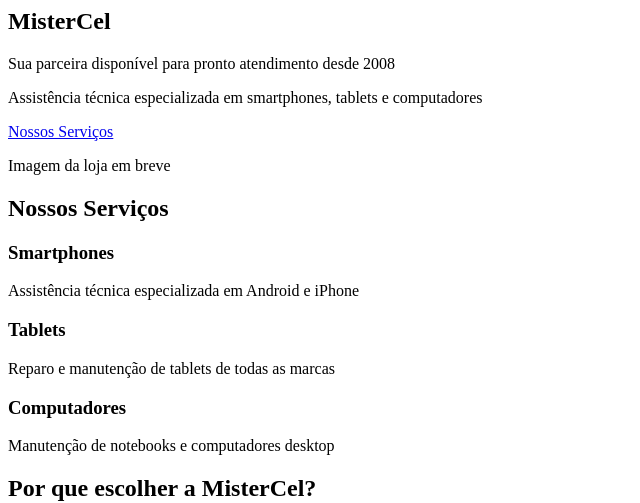
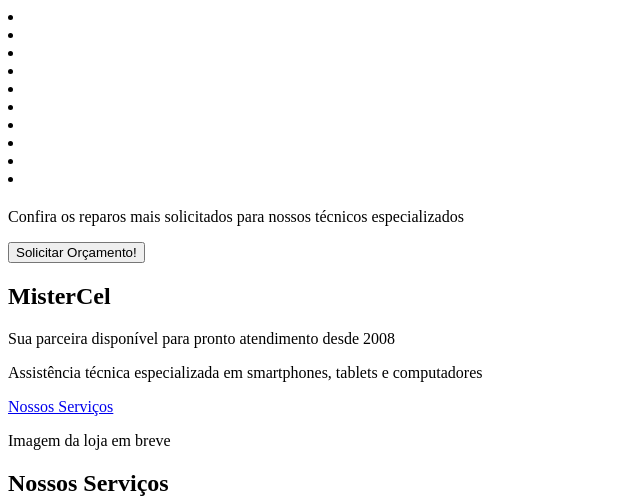
Before and after one commit to MRPSouza/Host, a PHP site: page / in a window 1280 px wide. Shown: the top 503 px of the page, without its empty margins (0-640 px from the left). Run offline with PHP 8.4, Linux system fonts and the light colour scheme.

Commit message:
2024/12/02 14:51 1.0.3 Efeitos visuais

```diff
--- a/backstage/pages/index.php
+++ b/backstage/pages/index.php
@@ -28,6 +28,39 @@
  */
 
 ?>
+
+<section class="container-fluid services-section">
+    <div class="circles">
+        <li></li>
+        <li></li>
+        <li></li>
+        <li></li>
+        <li></li>
+        <li></li>
+        <li></li>
+        <li></li>
+        <li></li>
+        <li></li>
+    </div>
+
+    <div class="row m-0">
+        <div class="col-12 text-center mb-5">
+            <div class="row align-items-center justify-content-center">
+                <div class="col-lg-6 col-md-8 mb-4 mb-lg-0">
+                    <h1 class="display-4 fw-bold text-gradient mb-3" id="texto-animado"></h1>
+                    <p class="lead text-light-gray mb-4">Confira os reparos mais solicitados para nossos técnicos especializados</p>
+                    <button class="custom-button" type="button">
+                        <span class="button-content">
+                            <i class="fab fa-whatsapp me-2"></i>
+                            Solicitar Orçamento!
+                        </span>
+                    </button>
+                </div>
+            </div>
+        </div>
+    </div>
+</section>
+
 
 <!-- Hero Section -->
 <section class="hero-section bg-gradient-success-dark py-5">
--- a/backstage/pages/layout/base_html/html.head.body.php
+++ b/backstage/pages/layout/base_html/html.head.body.php
@@ -113,5 +113,6 @@ header("Content-Security-Policy: default-src 'none'; script-src 'self' https://c
     <!-- Scripts -->
     <script src="<?= BASE_URL ?>/assets/js/loader.js"></script>
     <script src="<?= BASE_URL ?>/assets/js/phone-links.js"></script>
+    <script src="<?= BASE_URL ?>/assets/js/home.js"></script>
 </body>
 </html>
```
Also changed, not shown: public/assets/css/home.css, public/assets/js/home.js (added).
